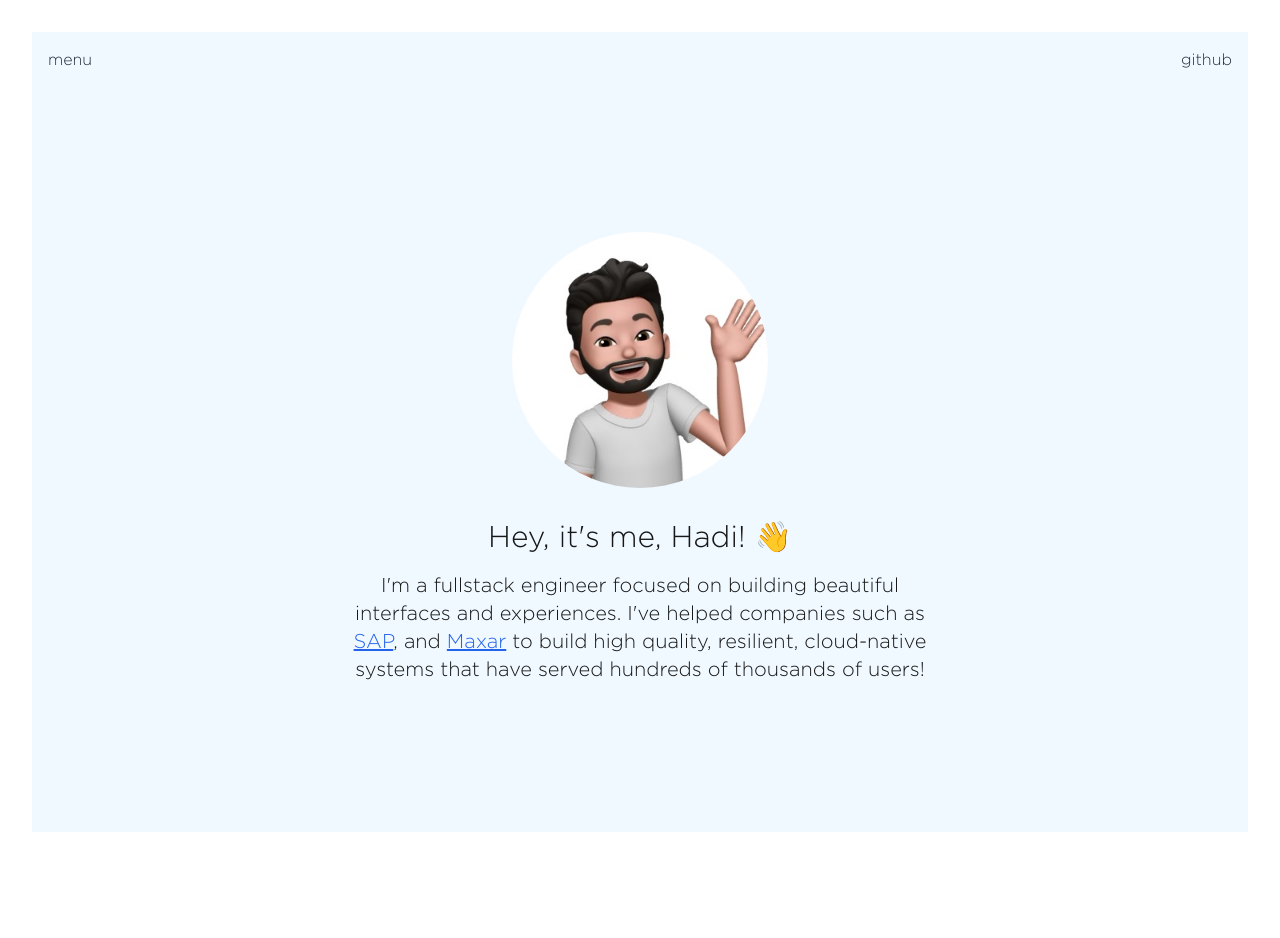
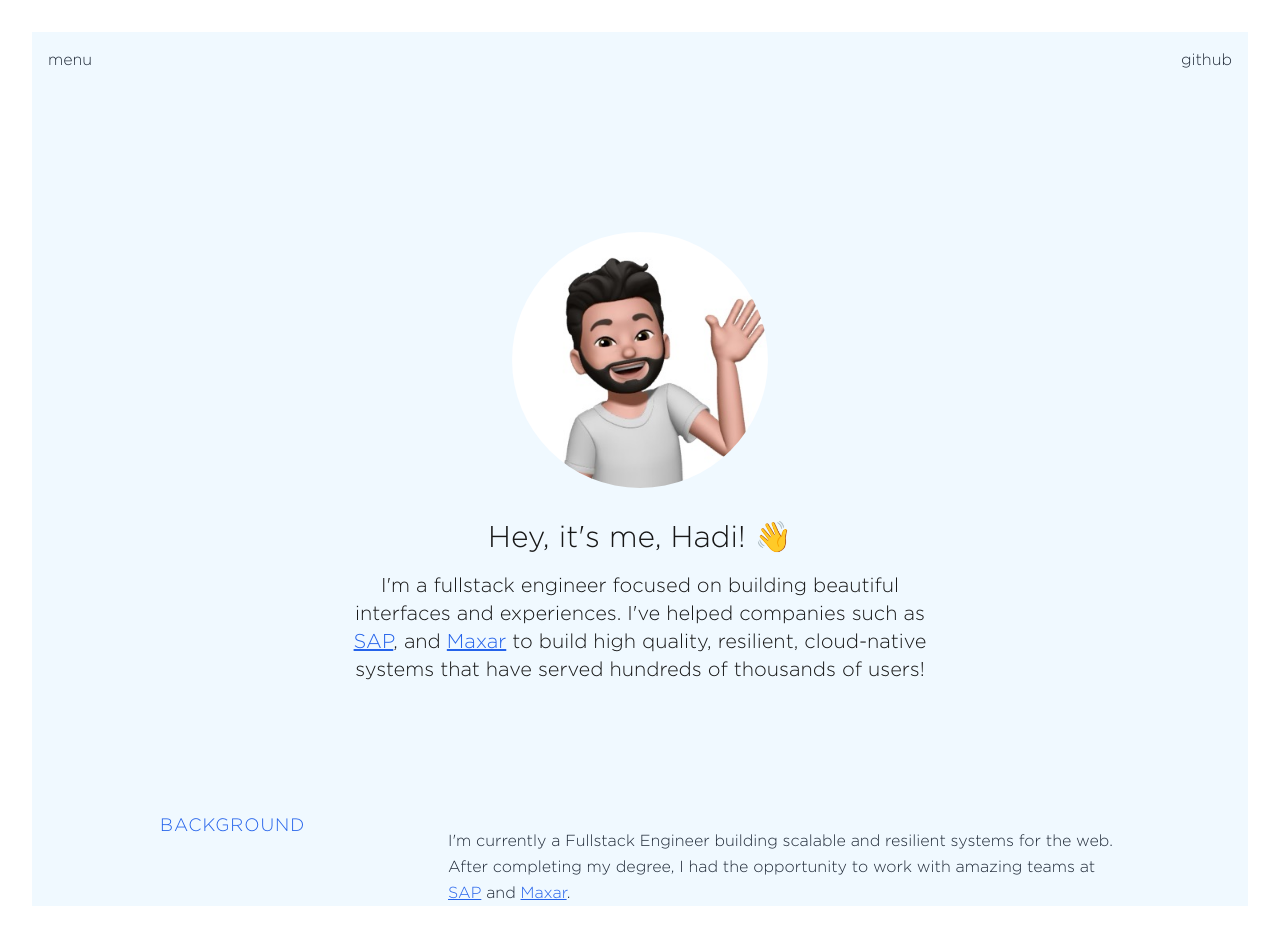
Before and after one commit to hadi-khir/cv, a Next.js app: page / in a window 1280 px wide. Before the commit the page ends 864 px from the top, so only its background shows below. Built offline with nearby package versions, Linux system fonts and the light colour scheme.

Commit message:
creating layout for information section

```diff
--- a/app/page.tsx
+++ b/app/page.tsx
@@ -24,13 +24,39 @@ export default function Home() {
         </div>
         <div className="mt-8 w-1/2">
           <h1 className="text-3xl font-bold">
-            Hey, it's me, Hadi! <span className="animate-wave origin-bottom-right text-3xl">👋</span>
+            Hey, it's me, Hadi! <span className="animate-wave text-3xl">👋</span>
           </h1>
           <p className="mt-4 text-xl font-semibold">
-            I'm a fullstack engineer focused on building beautiful interfaces and experiences. I've helped companies such as <Link className="underline text-blue-600 hover:text-blue-800 visited:text-purple-600" href='https://www.sap.com'>SAP</Link>, and <Link className="underline text-blue-600 hover:text-blue-800 visited:text-purple-600" href='https://www.maxar.com'>Maxar</Link> to build high quality, resilient, cloud-native systems that have served hundreds of thousands of users!
+            I'm a fullstack engineer focused on building beautiful interfaces and experiences. I've helped companies such as{" "}
+            <Link className="underline text-blue-600 hover:text-blue-800 visited:text-purple-600" href='https://www.sap.com'>SAP</Link>, and{" "}
+            <Link className="underline text-blue-600 hover:text-blue-800 visited:text-purple-600" href='https://www.maxar.com'>Maxar</Link> to build high quality, resilient, cloud-native systems that have served hundreds of thousands of users!
           </p>
         </div>
       </main>
+      <section className="w-full mt-32 px-8 md:px-16 lg:px-32 grid grid-cols-[30%_70%]">
+        <h2 className="text-blue-600 text-lg font-bold uppercase tracking-wider">
+          Background
+        </h2>
+        <p className="mt-4 text-gray-800 leading-relaxed">
+          I'm currently a Fullstack Engineer building scalable and resilient
+          systems for the web. After completing my degree, I had the
+          opportunity to work with amazing teams at{" "}
+          <Link
+            className="underline text-blue-600 hover:text-blue-800"
+            href="https://www.sap.com"
+          >
+            SAP
+          </Link>{" "}
+          and{" "}
+          <Link
+            className="underline text-blue-600 hover:text-blue-800"
+            href="https://www.maxar.com"
+          >
+            Maxar
+          </Link>
+          .
+        </p>
+      </section>
     </div>
   );
 }
--- a/tailwind.config.ts
+++ b/tailwind.config.ts
@@ -8,15 +8,6 @@ export default {
   ],
   theme: {
     extend: {
-      keyframes: {
-        wave: {
-          '0%, 100%': { transform: 'rotate(0deg)' },
-          '50%': { transform: 'rotate(20deg)' },
-        },
-      },
-      animation: {
-        wave: 'wave 1s ease-in-out infinite',
-      },
       fontFamily: {
         gotham: ['var(--font-gotham-light)'],
       },
```
